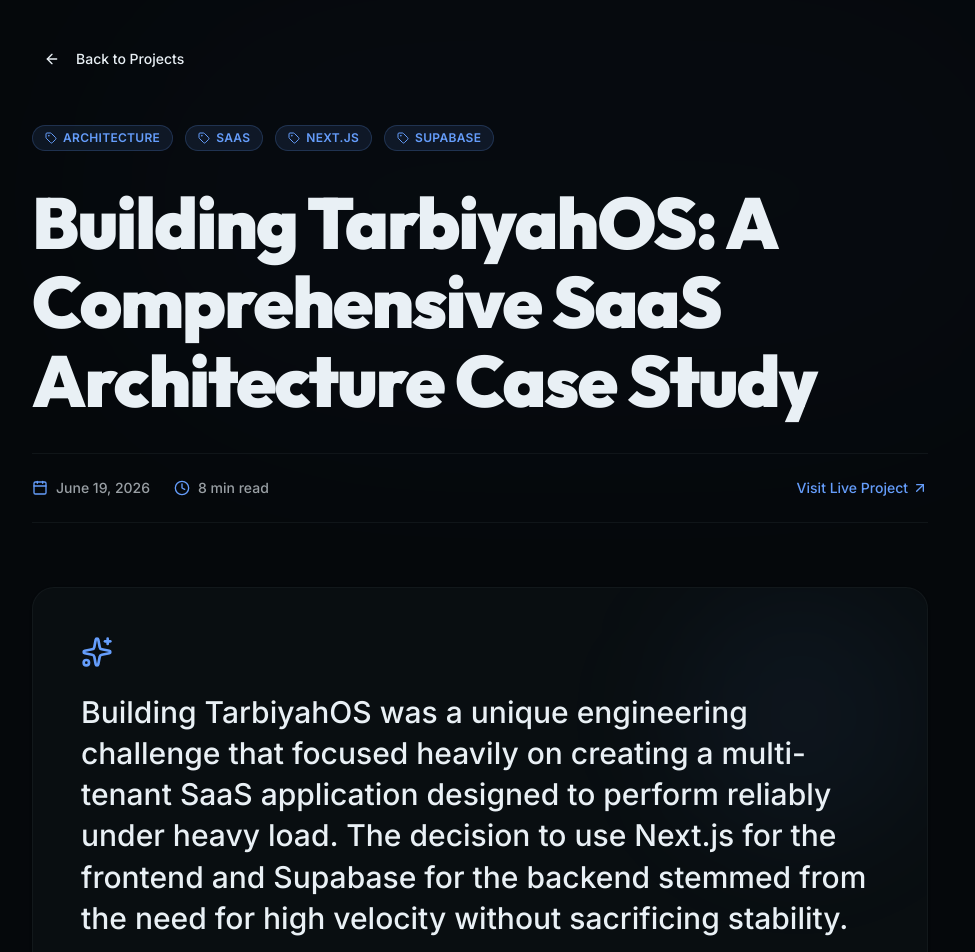
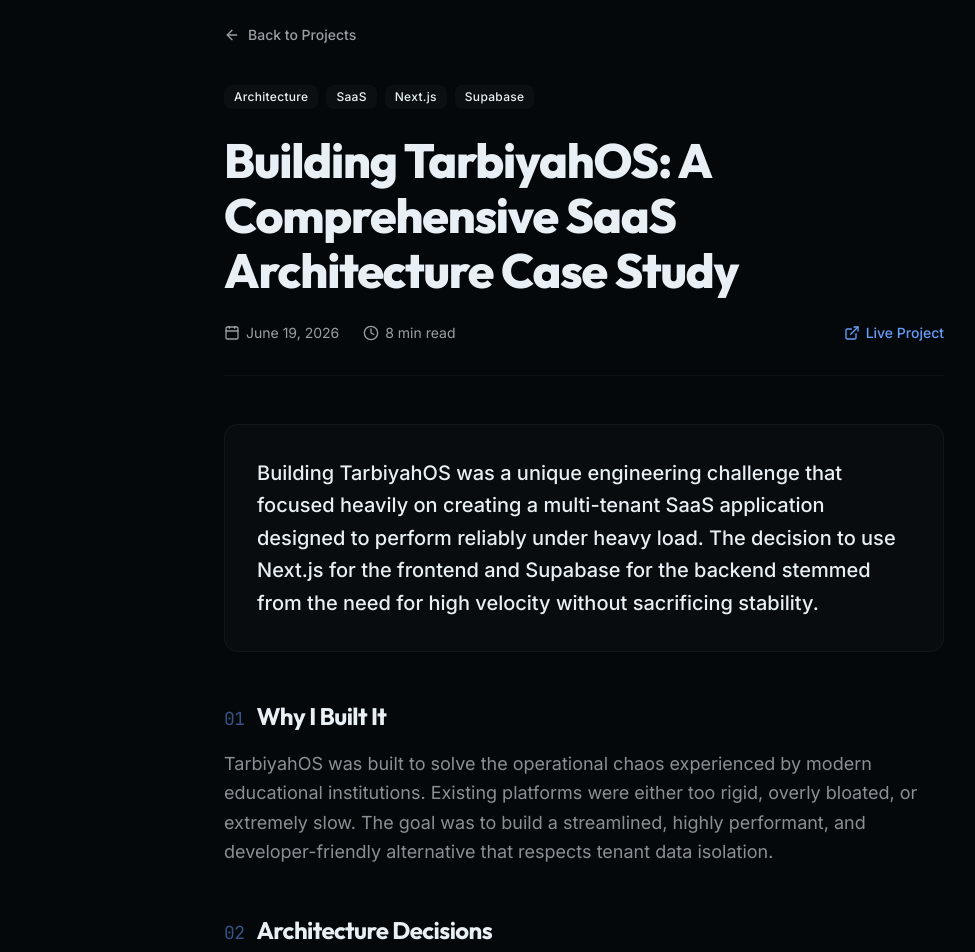
Before and after one commit to mdasifj625/portfolio, a Next.js app: page /works/tarbiyahos in a window 1280 px wide. Shown: the part 120-1072 px from the top of the page, without its empty margins (56-1031 px from the left). Built offline with nearby package versions, Linux system fonts and the light colour scheme.

Commit message:
feat: redesign case study into a compact, developer-focused technical read

```diff
--- a/src/app/works/[slug]/page.tsx
+++ b/src/app/works/[slug]/page.tsx
@@ -1,7 +1,6 @@
 import Link from "next/link";
 import { notFound } from "next/navigation";
-import { ArrowLeft, Calendar, Clock, Tag, ArrowUpRight, Sparkles } from "lucide-react";
-import { buttonVariants } from "@/components/ui/button";
+import { ArrowLeft, Calendar, Clock, ExternalLink } from "lucide-react";
 import portfolioData from "@/data/portfolio.json";
 import { Metadata } from "next";
 
@@ -29,43 +28,43 @@
     notFound();
   }
 
-  // Find the live link from projects if available
   const relatedProject = portfolioData.projects?.find(p => p.links.caseStudy.includes(slug));
 
   return (
-    <main className="flex-1 min-h-[calc(100vh-4rem)] pb-24 w-full overflow-hidden relative">
-      {/* Background ambient glow */}
-      <div className="absolute top-0 left-1/2 -translate-x-1/2 w-[1000px] h-[500px] bg-primary/10 rounded-full blur-[120px] pointer-events-none opacity-50 dark:opacity-20" />
-
-      <div className="max-w-6xl mx-auto px-6 pt-12 md:pt-24 relative z-10">
-        <Link href="/#projects" className={buttonVariants({ variant: "ghost", className: "mb-12 hover:bg-primary/10 hover:text-primary transition-colors" })}>
-          <ArrowLeft className="w-4 h-4 mr-2" />
+    <main className="flex-1 min-h-[calc(100vh-4rem)] py-12 md:py-20 w-full bg-background relative selection:bg-primary/30">
+      <div className="max-w-3xl mx-auto px-6">
+        {/* Top Navigation */}
+        <Link
+          href="/#projects"
+          className="inline-flex items-center text-sm font-medium text-muted-foreground hover:text-foreground transition-colors mb-10 group"
+        >
+          <ArrowLeft className="w-4 h-4 mr-2 group-hover:-translate-x-1 transition-transform" />
           Back to Projects
         </Link>
 
-        <article className="animate-in fade-in slide-in-from-bottom-8 duration-1000">
-          {/* Hero Section of the Case Study */}
-          <header className="space-y-8 max-w-4xl">
-            <div className="flex flex-wrap items-center gap-3">
+        <article className="animate-in fade-in slide-in-from-bottom-4 duration-700">
+
+          {/* Header */}
+          <header className="space-y-6 mb-12">
+            <div className="flex flex-wrap items-center gap-2">
               {work.tags.map((tag: string, idx: number) => (
-                <span key={idx} className="inline-flex items-center gap-1.5 px-3 py-1 rounded-full bg-primary/10 text-primary text-xs font-semibold tracking-wide uppercase border border-primary/20">
-                  <Tag className="w-3 h-3" />
+                <span key={idx} className="px-2.5 py-1 rounded-md bg-secondary/50 text-secondary-foreground text-xs font-medium tracking-wide">
                   {tag}
                 </span>
               ))}
             </div>
 
-            <h1 className="text-4xl sm:text-5xl md:text-7xl font-black tracking-tight text-foreground leading-[1.1]">
+            <h1 className="text-3xl sm:text-4xl md:text-5xl font-extrabold tracking-tight text-foreground leading-[1.15]">
               {work.title}
             </h1>
 
-            <div className="flex flex-wrap items-center gap-6 text-sm font-medium text-muted-foreground border-y border-border/50 py-6 mt-8">
-              <div className="flex items-center gap-2">
-                <Calendar className="w-4 h-4 text-primary" />
+            <div className="flex flex-wrap items-center gap-x-6 gap-y-3 text-sm text-muted-foreground border-b border-border/40 pb-8 mt-6">
+              <div className="flex items-center gap-1.5">
+                <Calendar className="w-4 h-4" />
                 <time dateTime={work.date}>{work.date}</time>
               </div>
-              <div className="flex items-center gap-2">
-                <Clock className="w-4 h-4 text-primary" />
+              <div className="flex items-center gap-1.5">
+                <Clock className="w-4 h-4" />
                 <span>{work.readTime}</span>
               </div>
               {relatedProject?.links?.live && (
@@ -73,44 +72,36 @@
                   href={relatedProject.links.live}
                   target="_blank"
                   rel="noreferrer"
-                  className="flex items-center gap-1 text-primary hover:text-primary/80 transition-colors ml-auto"
+                  className="flex items-center gap-1.5 text-primary hover:text-primary/80 transition-colors font-medium ml-auto"
                 >
-                  Visit Live Project
-                  <ArrowUpRight className="w-4 h-4" />
+                  <ExternalLink className="w-4 h-4" />
+                  Live Project
                 </a>
               )}
             </div>
           </header>
 
-          {/* Intro block */}
-          <div className="mt-16 max-w-4xl">
-            <div className="relative p-8 md:p-12 rounded-3xl bg-card border border-border/50 shadow-sm overflow-hidden group">
-              <div className="absolute top-0 right-0 w-64 h-64 bg-primary/5 rounded-full blur-[60px] group-hover:bg-primary/10 transition-colors duration-700" />
-              <Sparkles className="w-8 h-8 text-primary mb-6" />
-              <p className="text-2xl md:text-3xl text-foreground font-medium leading-snug relative z-10">
-                {work.intro}
-              </p>
-            </div>
+          {/* Intro Box */}
+          <div className="p-6 md:p-8 rounded-xl bg-muted/30 border border-border/50 mb-12">
+            <p className="text-lg md:text-xl text-foreground font-medium leading-relaxed">
+              {work.intro}
+            </p>
           </div>
 
-          {/* Premium Sticky Sections */}
-          <div className="mt-24 space-y-24 md:space-y-32 border-t border-border/40 pt-16">
+          {/* Content Body */}
+          <div className="prose prose-slate dark:prose-invert max-w-none prose-headings:font-semibold prose-headings:tracking-tight prose-a:text-primary prose-p:leading-7 prose-p:text-muted-foreground">
             {work.sections.map((section: { heading: string; content: string }, idx: number) => (
-              <section key={idx} className="grid md:grid-cols-[1fr_2fr] gap-8 md:gap-16 items-start group">
-                <div className="sticky top-32">
-                  <span className="text-primary font-mono text-sm font-bold tracking-widest uppercase mb-4 block opacity-60">
-                    0{idx + 1} {"//"} Phase
+              <div key={idx} className="mb-12 scroll-mt-20">
+                <h3 className="text-2xl font-bold text-foreground mb-4 flex items-baseline gap-3">
+                  <span className="text-primary/50 font-mono text-lg font-normal">
+                    {String(idx + 1).padStart(2, '0')}
                   </span>
-                  <h3 className="text-3xl md:text-4xl font-extrabold text-foreground tracking-tight">
-                    {section.heading}
-                  </h3>
-                  <div className="h-1 w-12 bg-primary/50 mt-6 rounded-full group-hover:w-24 group-hover:bg-primary transition-all duration-500" />
-                </div>
-
-                <div className="prose prose-lg dark:prose-invert max-w-none prose-p:leading-loose prose-p:text-muted-foreground prose-p:text-lg md:prose-p:text-xl">
-                  <p>{section.content}</p>
-                </div>
-              </section>
+                  {section.heading}
+                </h3>
+                <p className="text-base md:text-lg text-muted-foreground/90 leading-relaxed">
+                  {section.content}
+                </p>
+              </div>
             ))}
           </div>
 
```
